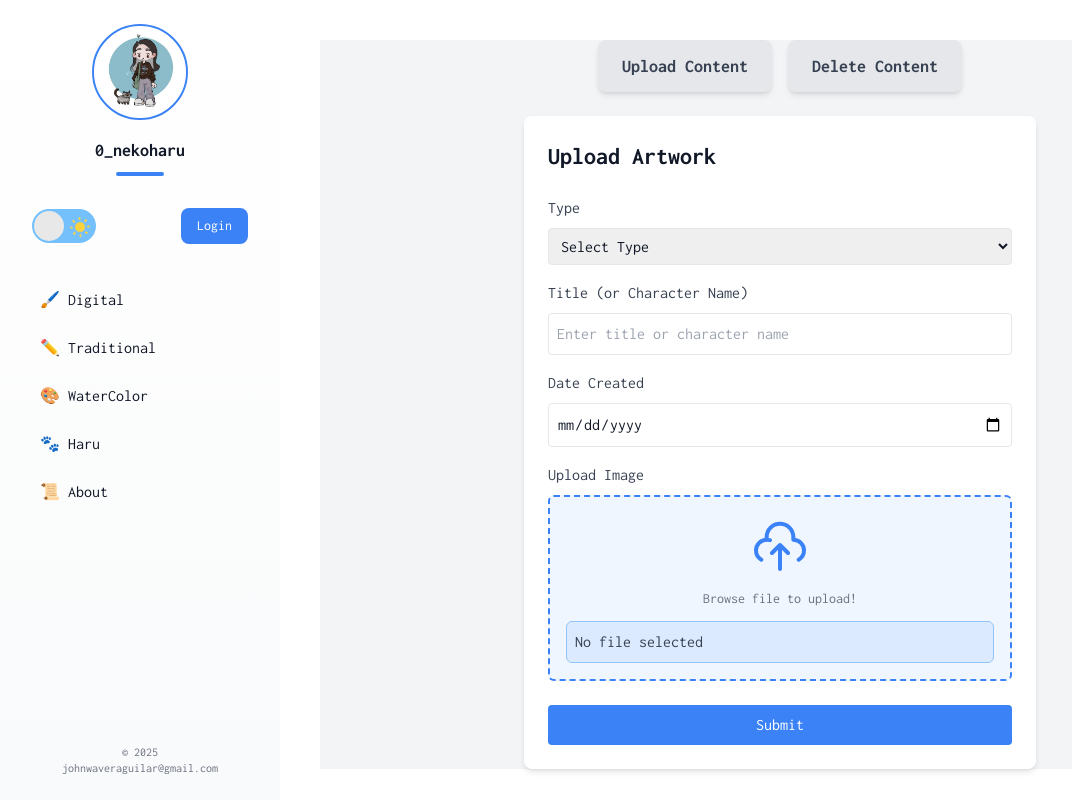
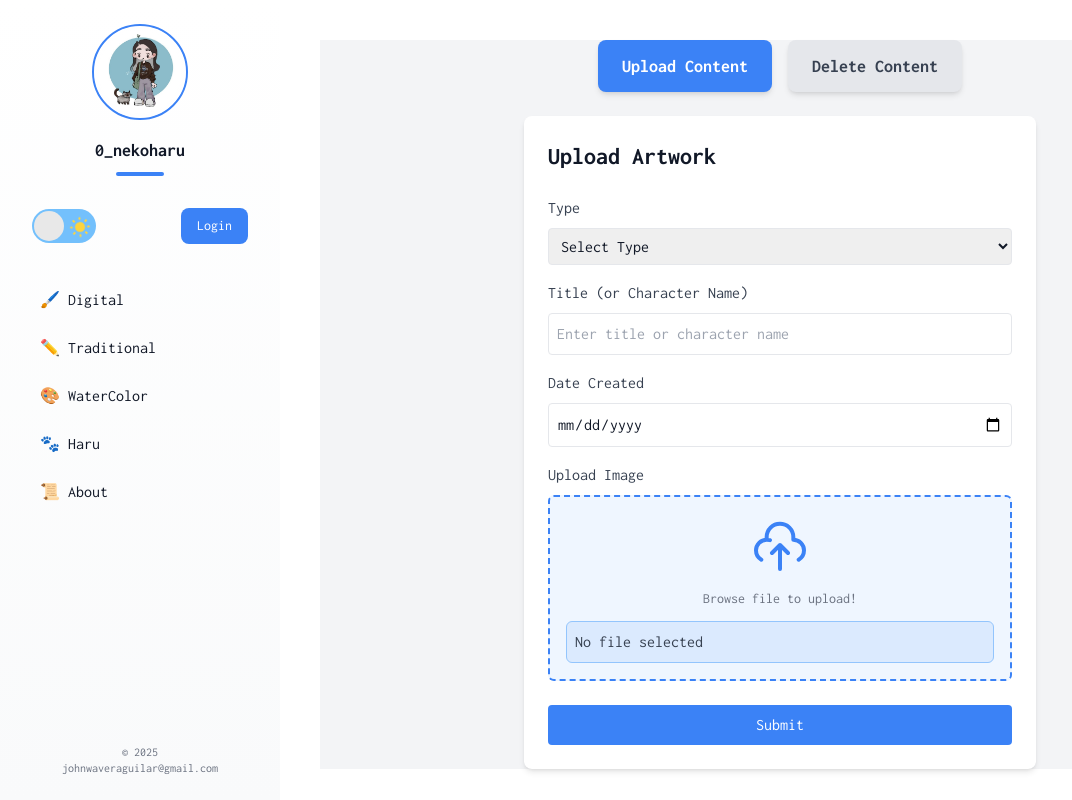
Before and after one commit to Wavxr/Art-Portfolio, a React (Vite) app: page /dashboard/admin in a window 1280 px wide. Shown: the whole page, without its empty margins (0-1072 px from the left). Built offline with nearby package versions, Linux system fonts and the light colour scheme; no server answers.

Commit message:
fix: delete button in admin

```diff
--- a/src/pages/Admin.jsx
+++ b/src/pages/Admin.jsx
@@ -1,8 +1,10 @@
-import React from "react";
+import React, { useState } from "react";
 import AdminUpload from "./AdminUpload";
 import AdminDelete from "./AdminDelete";
 
-const Admin = ({ adminSubPage, setAdminSubPage, darkMode }) => {
+const Admin = ({ darkMode }) => {
+  const [adminSubPage, setAdminSubPage] = useState("Upload");
+
   const renderAdminPage = () => {
     switch (adminSubPage) {
       case "Upload":
@@ -15,7 +17,7 @@ const Admin = ({ adminSubPage, setAdminSubPage, darkMode }) => {
   };
 
   return (
-    <div className={` m-10 flex flex-col items-center justify-center ${darkMode ? "bg-gray-900 text-white" : "bg-gray-100 text-gray-900"}`}>
+    <div className={`m-10 flex flex-col items-center justify-center ${darkMode ? "bg-gray-900 text-white" : "bg-gray-100 text-gray-900"}`}>
       <nav className="flex justify-center space-x-4 mb-6">
         <button
           onClick={() => setAdminSubPage("Upload")}
```
